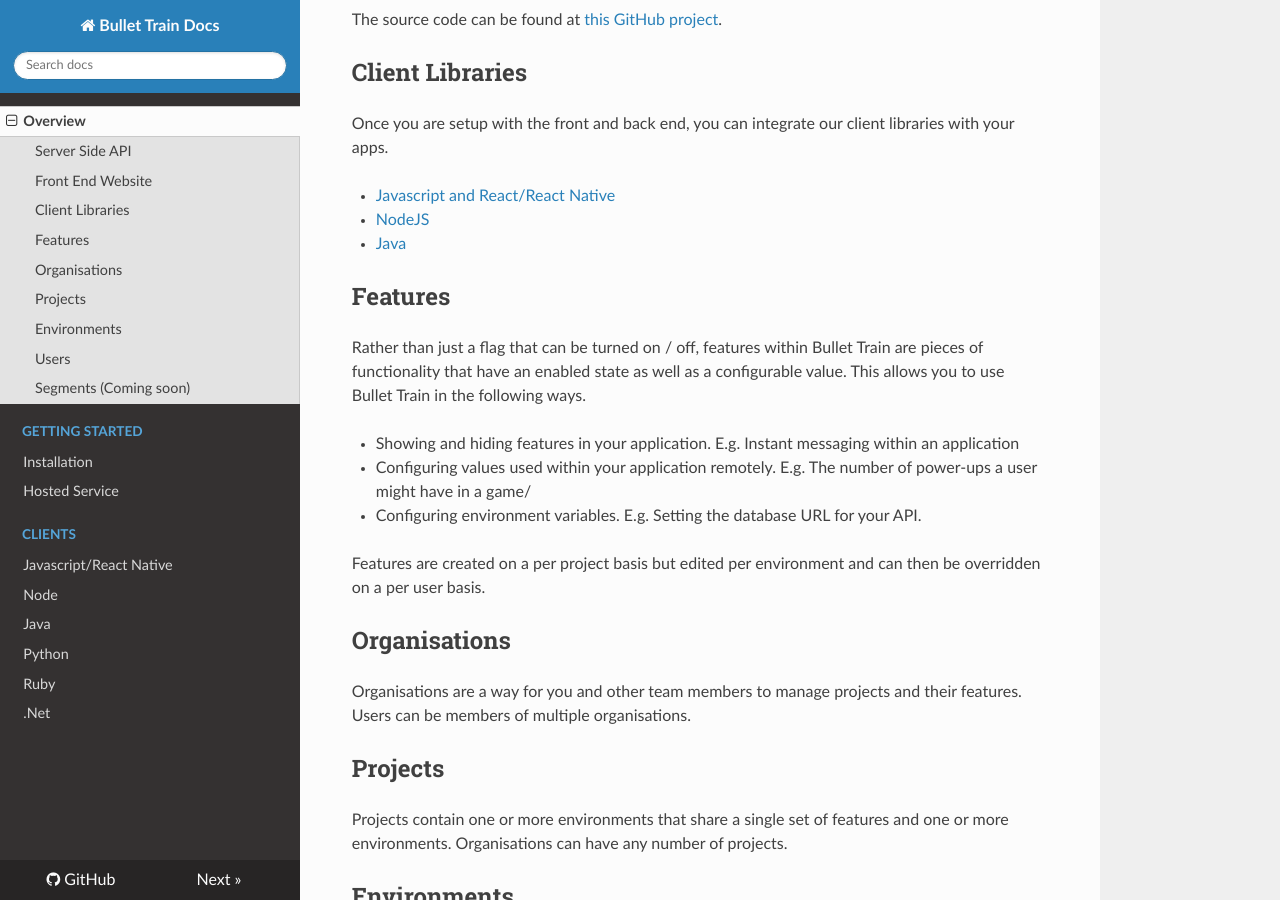
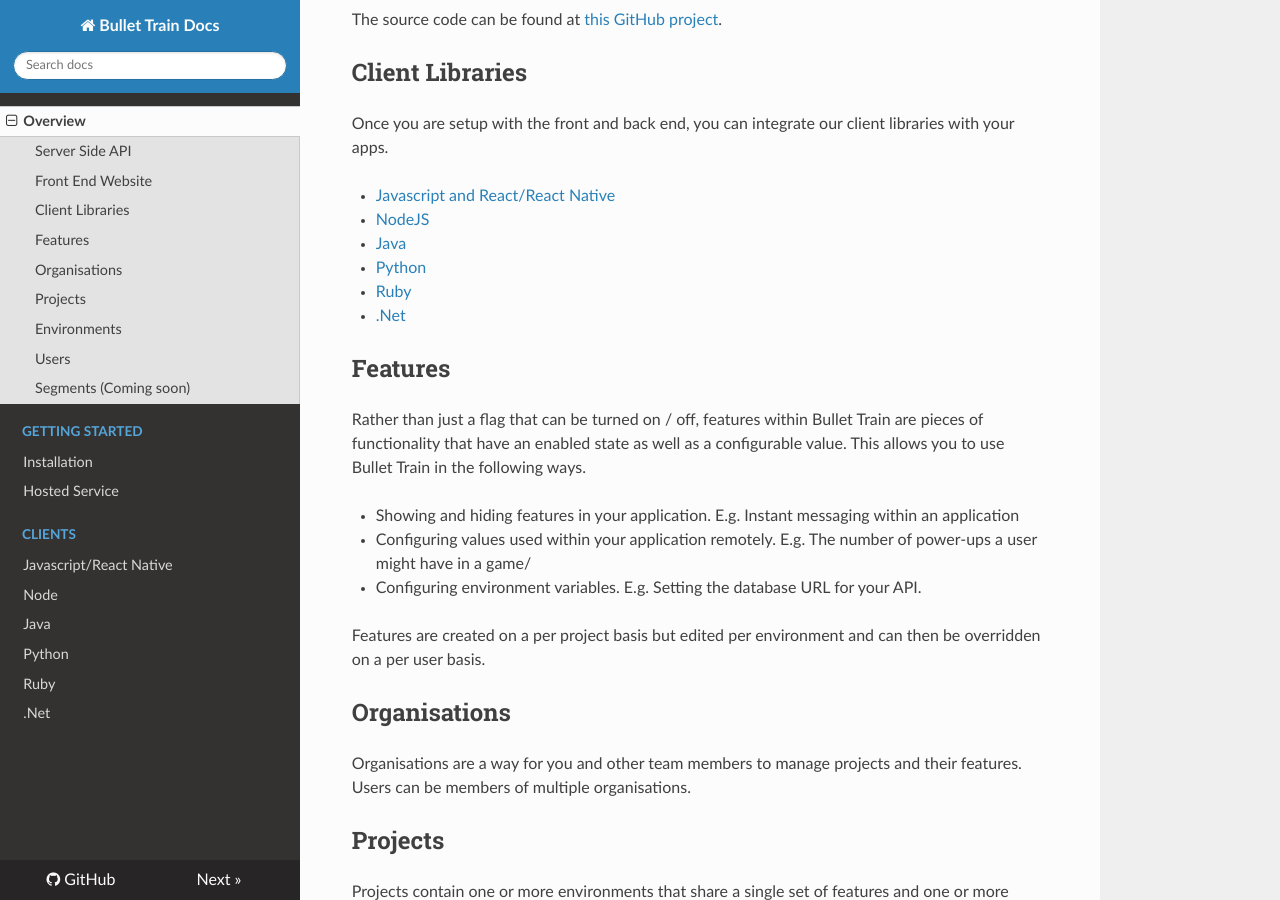
Before and after one commit to Flagsmith/flagsmith-docs, an MkDocs documentation site: the page built from docs/index.md, in a window 1280 px wide and 900 px high, scrolled down 624 px. Built offline with MkDocs 1.6.1, drawn with Linux system fonts in a browser that asks for light colours; nearby versions of some CDN libraries; old or Windows-style settings are respelled for this version of MkDocs.

Commit message:
Fixed links for clients

```diff
--- a/docs/index.md
+++ b/docs/index.md
@@ -22,9 +22,12 @@ The source code can be found at [this GitHub project](https://github.com/SolidSt
 
 Once you are setup with the front and back end, you can integrate our client libraries with your apps.
 
-* [Javascript and React/React Native](clients/javascript.md)
-* [NodeJS](clients/node.md)
-* [Java](clients/java.md)
+* [Javascript and React/React Native](/clients/javascript.md)
+* [NodeJS](/clients/node.md)
+* [Java](/clients/java.md)
+* [Python](/clients/python.md)
+* [Ruby](/clients/ruby.md)
+* [.Net](/clients/dotnet.md)
 
 ## Features
 
```
Also changed, not shown: docs/gettingstarted/installation.md (+6 -3 lines), docs/hosted-service.md (deleted, +0 -5 lines).
